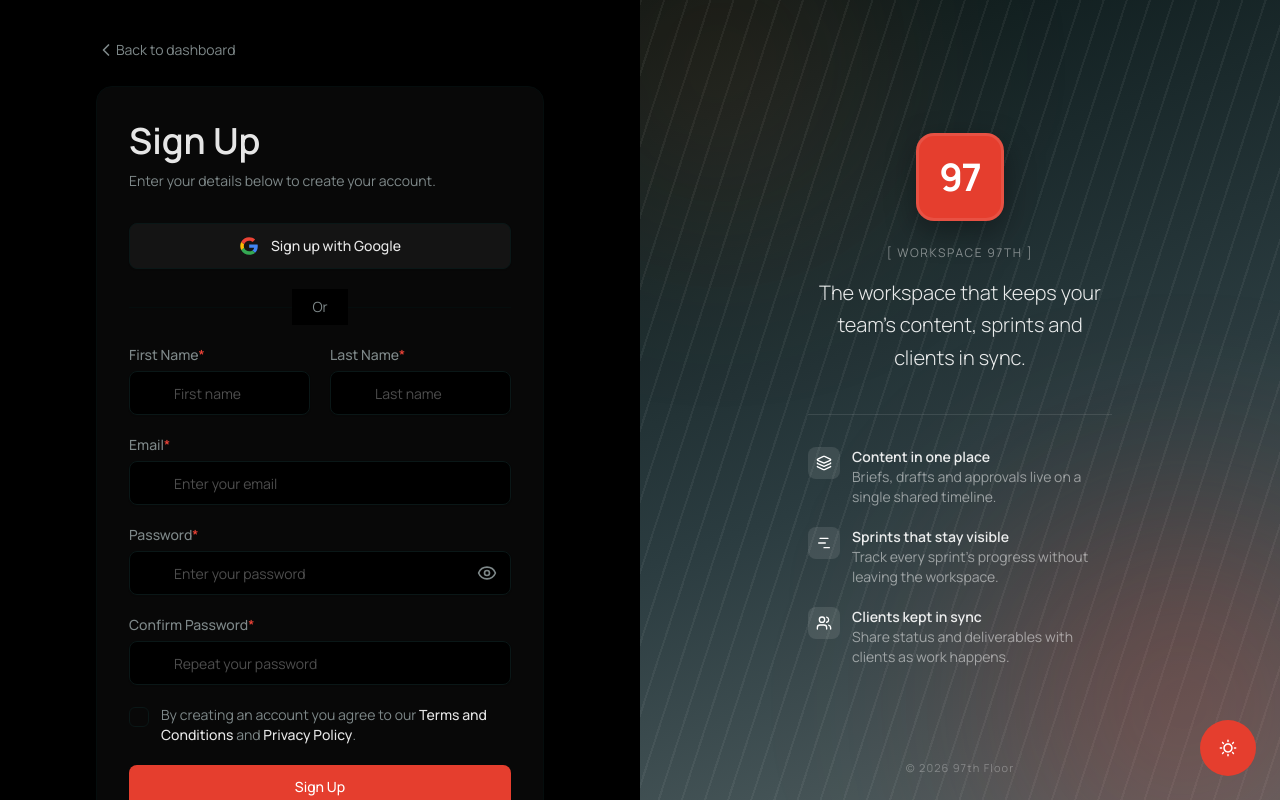
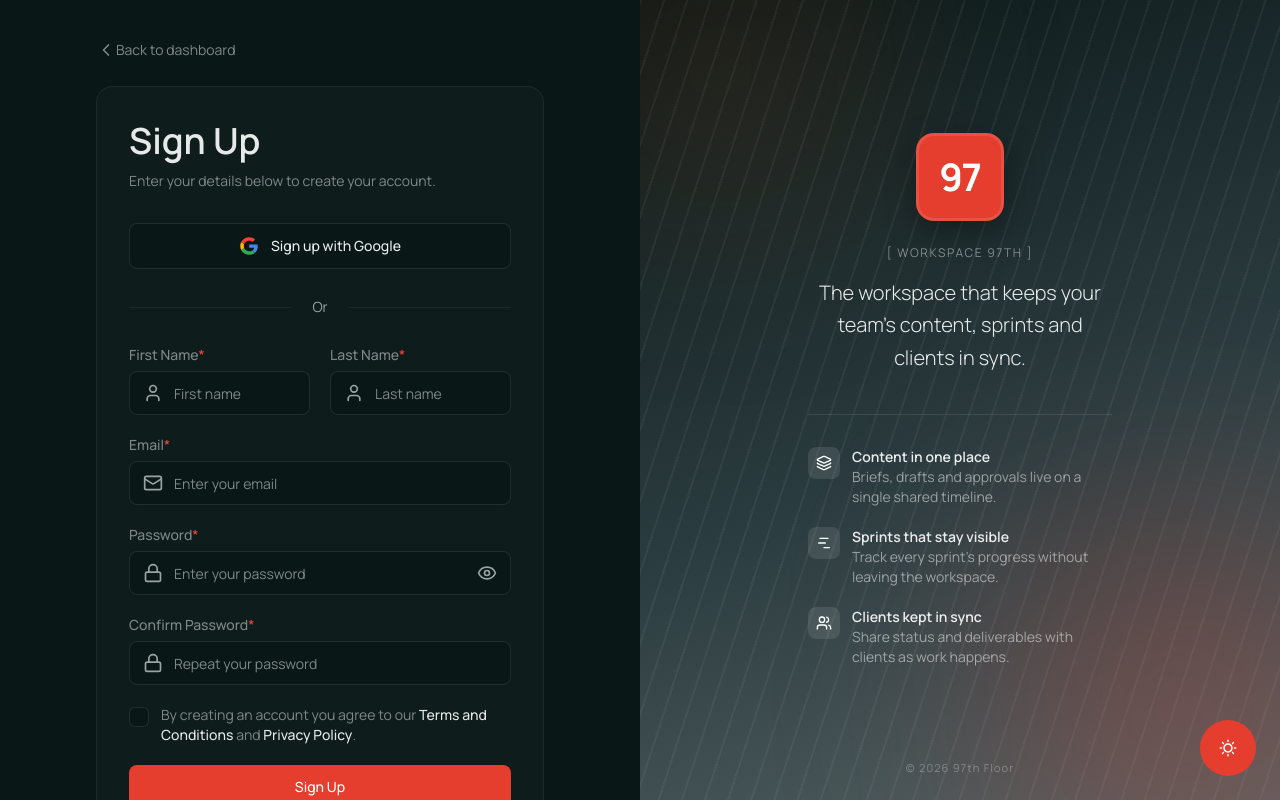
Before and after one commit to sayan97th/workspace_97th_frontend, a Next.js app: page /signup in a window 1280 px wide. Built offline with nearby package versions, Linux system fonts and the light colour scheme; no server answers.

Commit message:
Login and Register view change theme

```diff
--- a/src/app/(auth)/layout.tsx
+++ b/src/app/(auth)/layout.tsx
@@ -28,9 +28,9 @@ export default function AuthLayout({
   children: React.ReactNode;
 }) {
   return (
-    <div className="relative z-1 bg-white p-6 dark:bg-gray-900 sm:p-0">
+    <div className="relative z-1 bg-white p-6 dark:bg-shell-bg sm:p-0">
       <ThemeProvider>
-        <div className="relative flex h-screen w-full flex-col justify-center dark:bg-gray-900 lg:flex-row lg:justify-start">
+        <div className="relative flex h-screen w-full flex-col justify-center dark:bg-shell-bg lg:flex-row lg:justify-start">
           {/* Mobile brand mark — the brand panel below is hidden under lg, so this keeps it visible on small screens. */}
           <div className="mx-auto mb-6 w-full max-w-md lg:hidden">
             <Link href="/" className="inline-flex items-center gap-2.5">
--- a/src/components/auth/ForgotPasswordForm.tsx
+++ b/src/components/auth/ForgotPasswordForm.tsx
@@ -47,7 +47,7 @@ export default function ForgotPasswordForm() {
           </Link>
         </div>
         <div className="mx-auto flex w-full max-w-md flex-1 flex-col justify-center">
-          <div className="rounded-2xl border border-gray-200 bg-white p-6 text-center shadow-theme-xs dark:border-gray-800 dark:bg-white/[0.03] sm:p-8">
+          <div className="rounded-2xl border border-gray-200 bg-white p-6 text-center shadow-theme-xs dark:border-shell-border dark:bg-shell-panel sm:p-8">
             <div className="mx-auto mb-5 flex h-14 w-14 items-center justify-center rounded-full bg-success-50 dark:bg-success-500/10">
               <MailCheck className="h-7 w-7 text-success-500" />
             </div>
@@ -95,7 +95,7 @@ export default function ForgotPasswordForm() {
         </Link>
       </div>
       <div className="mx-auto flex w-full max-w-md flex-1 flex-col justify-center">
-        <div className="rounded-2xl border border-gray-200 bg-white p-6 shadow-theme-xs dark:border-gray-800 dark:bg-white/[0.03] sm:p-8">
+        <div className="rounded-2xl border border-gray-200 bg-white p-6 shadow-theme-xs dark:border-shell-border dark:bg-shell-panel sm:p-8">
           <div className="mb-6 sm:mb-8">
             <h1 className="mb-2 font-semibold text-gray-800 text-title-sm dark:text-white/90 sm:text-title-md">
               Forgot your password?
@@ -119,7 +119,7 @@ export default function ForgotPasswordForm() {
                   Email <span className="text-error-500">*</span>
                 </Label>
                 <div className="relative">
-                  <Mail className="pointer-events-none absolute top-1/2 left-3.5 h-5 w-5 -translate-y-1/2 text-gray-400" />
+                  <Mail className="pointer-events-none absolute top-1/2 left-3.5 z-10 h-5 w-5 -translate-y-1/2 text-gray-400 dark:text-shell-text-muted" />
                   <Input
                     className="pl-11"
                     type="email"
--- a/src/components/auth/SignUpForm.tsx
+++ b/src/components/auth/SignUpForm.tsx
@@ -80,7 +80,7 @@ export default function SignUpForm() {
         </Link>
       </div>
       <div className="mx-auto w-full max-w-md pb-10">
-        <div className="rounded-2xl border border-gray-200 bg-white p-6 shadow-theme-xs dark:border-gray-800 dark:bg-white/[0.03] sm:p-8">
+        <div className="rounded-2xl border border-gray-200 bg-white p-6 shadow-theme-xs dark:border-shell-border dark:bg-shell-panel sm:p-8">
           <div className="mb-6 sm:mb-8">
             <h1 className="mb-2 font-semibold text-gray-800 text-title-sm dark:text-white/90 sm:text-title-md">
               Sign Up
@@ -93,7 +93,7 @@ export default function SignUpForm() {
             <button
               type="button"
               onClick={handleGoogleSignUp}
-              className="inline-flex w-full items-center justify-center gap-3 rounded-lg border border-gray-300 bg-white px-4 py-3 text-sm font-medium text-gray-700 shadow-theme-xs transition-colors hover:bg-gray-50 dark:border-gray-700 dark:bg-white/5 dark:text-white/90 dark:hover:bg-white/10"
+              className="inline-flex w-full items-center justify-center gap-3 rounded-lg border border-gray-300 bg-white px-4 py-3 text-sm font-medium text-gray-700 shadow-theme-xs transition-colors hover:bg-gray-50 dark:border-shell-border-strong dark:bg-shell-bg dark:text-shell-text dark:hover:bg-shell-hover"
             >
               <svg width="20" height="20" viewBox="0 0 20 20" fill="none" xmlns="http://www.w3.org/2000/svg">
                 <path
@@ -117,10 +117,10 @@ export default function SignUpForm() {
             </button>
             <div className="relative py-3 sm:py-5">
               <div className="absolute inset-0 flex items-center">
-                <div className="w-full border-t border-gray-200 dark:border-gray-800"></div>
+                <div className="w-full border-t border-gray-200 dark:border-shell-border"></div>
               </div>
               <div className="relative flex justify-center text-sm">
-                <span className="bg-white p-2 text-gray-400 dark:bg-gray-900 sm:px-5 sm:py-2">
+                <span className="bg-white p-2 text-gray-400 dark:bg-shell-panel dark:text-shell-text-muted sm:px-5 sm:py-2">
                   Or
                 </span>
               </div>
@@ -142,7 +142,7 @@ export default function SignUpForm() {
                       First Name<span className="text-error-500">*</span>
                     </Label>
                     <div className="relative">
-                      <User className="pointer-events-none absolute top-1/2 left-3.5 h-5 w-5 -translate-y-1/2 text-gray-400" />
+                      <User className="pointer-events-none absolute top-1/2 left-3.5 z-10 h-5 w-5 -translate-y-1/2 text-gray-400 dark:text-shell-text-muted" />
                       <Input
                         className="pl-11"
                         type="text"
@@ -161,7 +161,7 @@ export default function SignUpForm() {
                       Last Name<span className="text-error-500">*</span>
                     </Label>
                     <div className="relative">
-                      <User className="pointer-events-none absolute top-1/2 left-3.5 h-5 w-5 -translate-y-1/2 text-gray-400" />
+                      <User className="pointer-events-none absolute top-1/2 left-3.5 z-10 h-5 w-5 -translate-y-1/2 text-gray-400 dark:text-shell-text-muted" />
                       <Input
                         className="pl-11"
                         type="text"
@@ -182,7 +182,7 @@ export default function SignUpForm() {
                     Email<span className="text-error-500">*</span>
                   </Label>
                   <div className="relative">
-                    <Mail className="pointer-events-none absolute top-1/2 left-3.5 h-5 w-5 -translate-y-1/2 text-gray-400" />
+                    <Mail className="pointer-events-none absolute top-1/2 left-3.5 z-10 h-5 w-5 -translate-y-1/2 text-gray-400 dark:text-shell-text-muted" />
                     <Input
                       className="pl-11"
                       type="email"
@@ -202,7 +202,7 @@ export default function SignUpForm() {
                     Password<span className="text-error-500">*</span>
                   </Label>
                   <div className="relative">
-                    <Lock className="pointer-events-none absolute top-1/2 left-3.5 h-5 w-5 -translate-y-1/2 text-gray-400" />
+                    <Lock className="pointer-events-none absolute top-1/2 left-3.5 z-10 h-5 w-5 -translate-y-1/2 text-gray-400 dark:text-shell-text-muted" />
                     <Input
                       className="pl-11"
                       placeholder="Enter your password"
@@ -217,7 +217,7 @@ export default function SignUpForm() {
                       tabIndex={-1}
                       onClick={() => setShowPassword((v) => !v)}
                       aria-label={showPassword ? "Hide password" : "Show password"}
-                      className="absolute top-1/2 right-3.5 -translate-y-1/2 text-gray-400 transition-colors hover:text-gray-600 dark:hover:text-gray-300"
+                      className="absolute top-1/2 right-3.5 z-10 -translate-y-1/2 text-gray-400 transition-colors hover:text-gray-600 dark:text-shell-text-muted dark:hover:text-shell-text-secondary"
                     >
                       {showPassword ? <EyeOff className="h-5 w-5" /> : <Eye className="h-5 w-5" />}
                     </button>
@@ -229,7 +229,7 @@ export default function SignUpForm() {
                     Confirm Password<span className="text-error-500">*</span>
                   </Label>
                   <div className="relative">
-                    <Lock className="pointer-events-none absolute top-1/2 left-3.5 h-5 w-5 -translate-y-1/2 text-gray-400" />
+                    <Lock className="pointer-events-none absolute top-1/2 left-3.5 z-10 h-5 w-5 -translate-y-1/2 text-gray-400 dark:text-shell-text-muted" />
                     <Input
                       className="pl-11"
                       placeholder="Repeat your password"
--- a/src/components/form/input/Checkbox.tsx
+++ b/src/components/form/input/Checkbox.tsx
@@ -27,7 +27,7 @@ const Checkbox: React.FC<CheckboxProps> = ({
         <input
           id={id}
           type="checkbox"
-          className={`w-5 h-5 appearance-none cursor-pointer dark:border-gray-700 border border-gray-300 checked:border-transparent rounded-md checked:bg-brand-500 disabled:opacity-60
+          className={`w-5 h-5 appearance-none cursor-pointer dark:border-shell-border-strong dark:bg-shell-bg border border-gray-300 checked:border-transparent rounded-md checked:bg-brand-500 disabled:opacity-60
           ${className}`}
           checked={checked}
           onChange={(e) => onChange(e.target.checked)}
--- a/src/components/form/input/InputField.tsx
+++ b/src/components/form/input/InputField.tsx
@@ -36,17 +36,17 @@ const Input: FC<InputProps> = ({
   hint,
 }) => {
   // Determine input styles based on state (disabled, success, error)
-  let inputClasses = `h-11 w-full rounded-lg border appearance-none px-4 py-2.5 text-sm shadow-theme-xs placeholder:text-gray-400 focus:outline-hidden focus:ring-3 dark:bg-gray-900 dark:text-white/90 dark:placeholder:text-white/30 dark:focus:border-brand-800 ${className}`;
+  let inputClasses = `h-11 w-full rounded-lg border appearance-none px-4 py-2.5 text-sm shadow-theme-xs placeholder:text-gray-400 focus:outline-hidden focus:ring-3 dark:bg-shell-bg dark:text-shell-text dark:placeholder:text-shell-text-faint dark:focus:border-brand-500 ${className}`;
 
   // Add styles for the different states
   if (disabled) {
-    inputClasses += ` text-gray-500 border-gray-300 cursor-not-allowed dark:bg-gray-800 dark:text-gray-400 dark:border-gray-700`;
+    inputClasses += ` text-gray-500 border-gray-300 cursor-not-allowed dark:bg-shell-panel-alt dark:text-shell-text-muted dark:border-shell-border`;
   } else if (error) {
     inputClasses += ` text-error-800 border-error-500 focus:ring-3 focus:ring-error-500/10  dark:text-error-400 dark:border-error-500`;
   } else if (success) {
     inputClasses += ` text-success-500 border-success-400 focus:ring-success-500/10 focus:border-success-300  dark:text-success-400 dark:border-success-500`;
   } else {
-    inputClasses += ` bg-transparent text-gray-800 border-gray-300 focus:border-brand-300 focus:ring-3 focus:ring-brand-500/10 dark:border-gray-700 dark:bg-gray-900 dark:text-white/90 dark:focus:border-brand-800`;
+    inputClasses += ` bg-transparent text-gray-800 border-gray-300 focus:border-brand-300 focus:ring-3 focus:ring-brand-500/10 dark:border-shell-border-strong dark:bg-shell-bg dark:text-shell-text dark:focus:border-brand-500`;
   }
 
   return (
```
Also changed, not shown: src/components/auth/ResetPasswordForm.tsx (+7 -7 lines), src/components/auth/SignInForm.tsx (+12 -12 lines).
